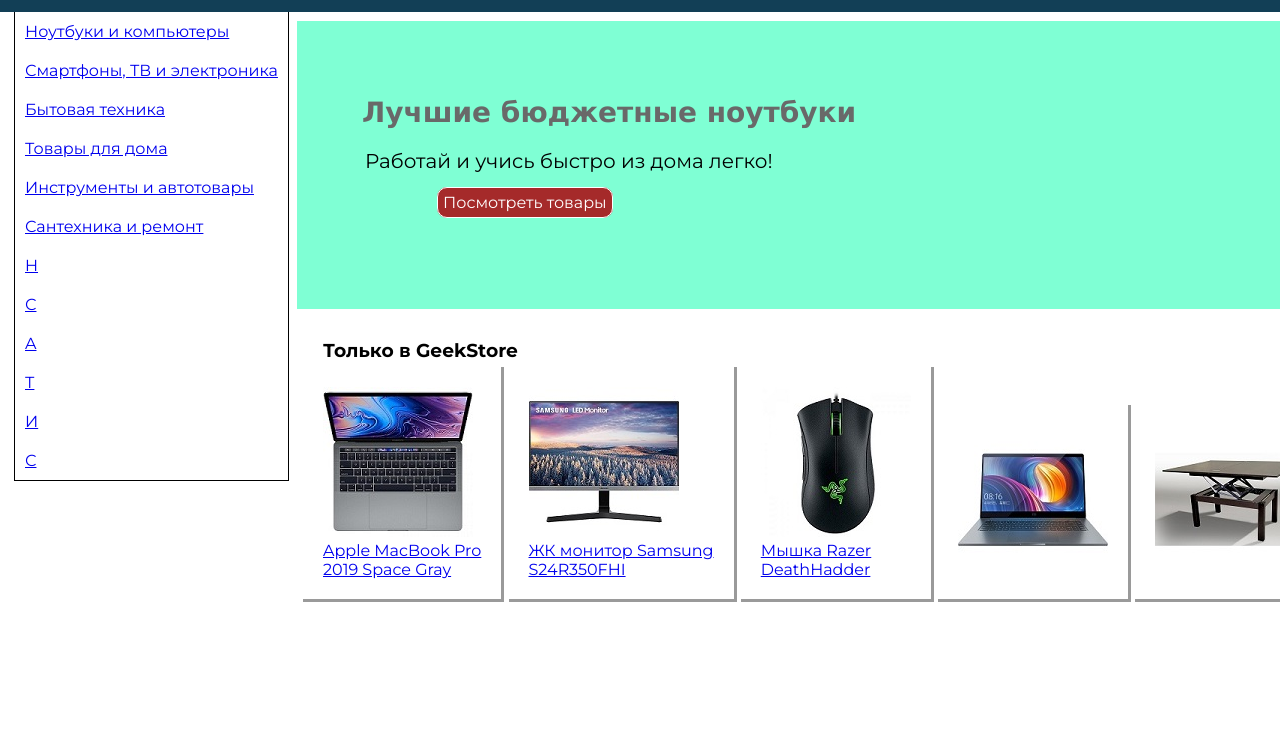
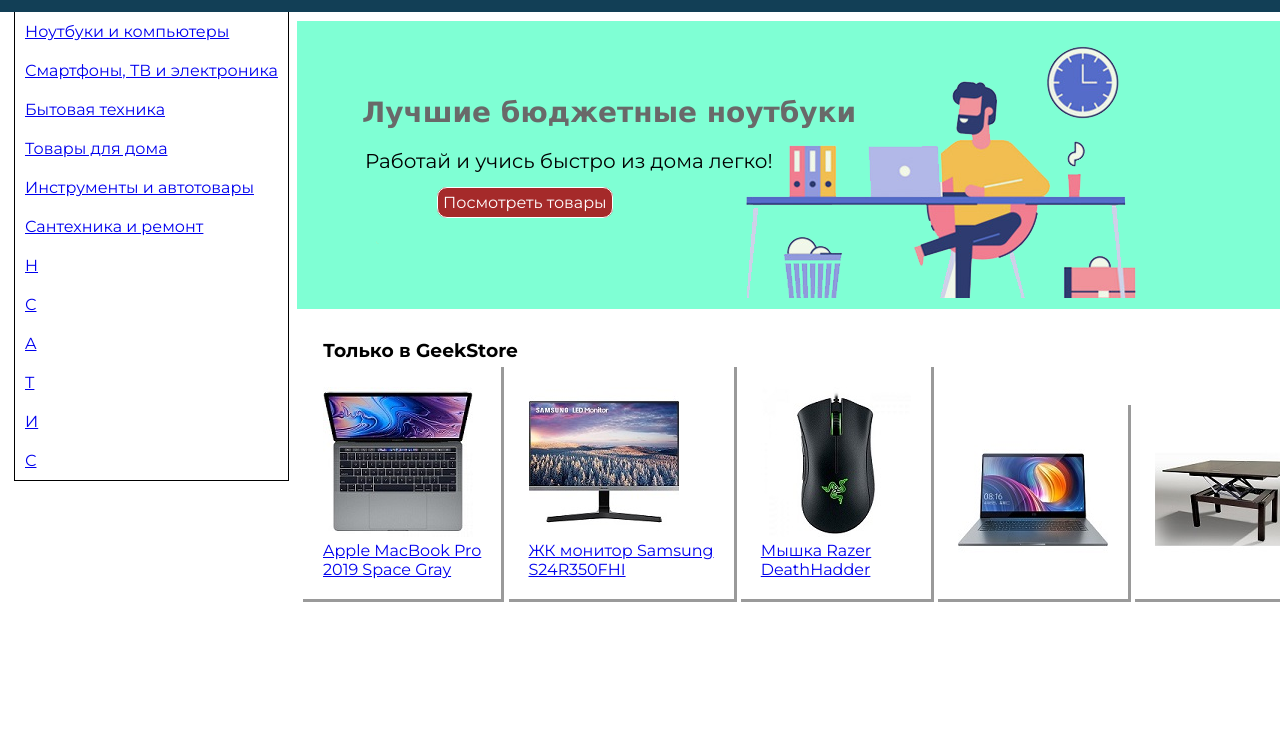
Before and after one commit to Nexzit/GeekStore, a plain HTML site: page catalog.html in a window 1280 px wide. Shown: the part 62-800 px from the top of the page. Drawn offline with Linux system fonts and the light colour scheme.

Commit message:
Update style.css

```diff
--- a/css/style.css
+++ b/css/style.css
@@ -178,7 +178,7 @@ body {
 }
 
 .slider {
-	background-image: url("Images/ads.png");
+	background-image: url("../Images/ads.png");
 	background-color: aquamarine;
 	margin: 9px;
 	width: 1024px;
```
